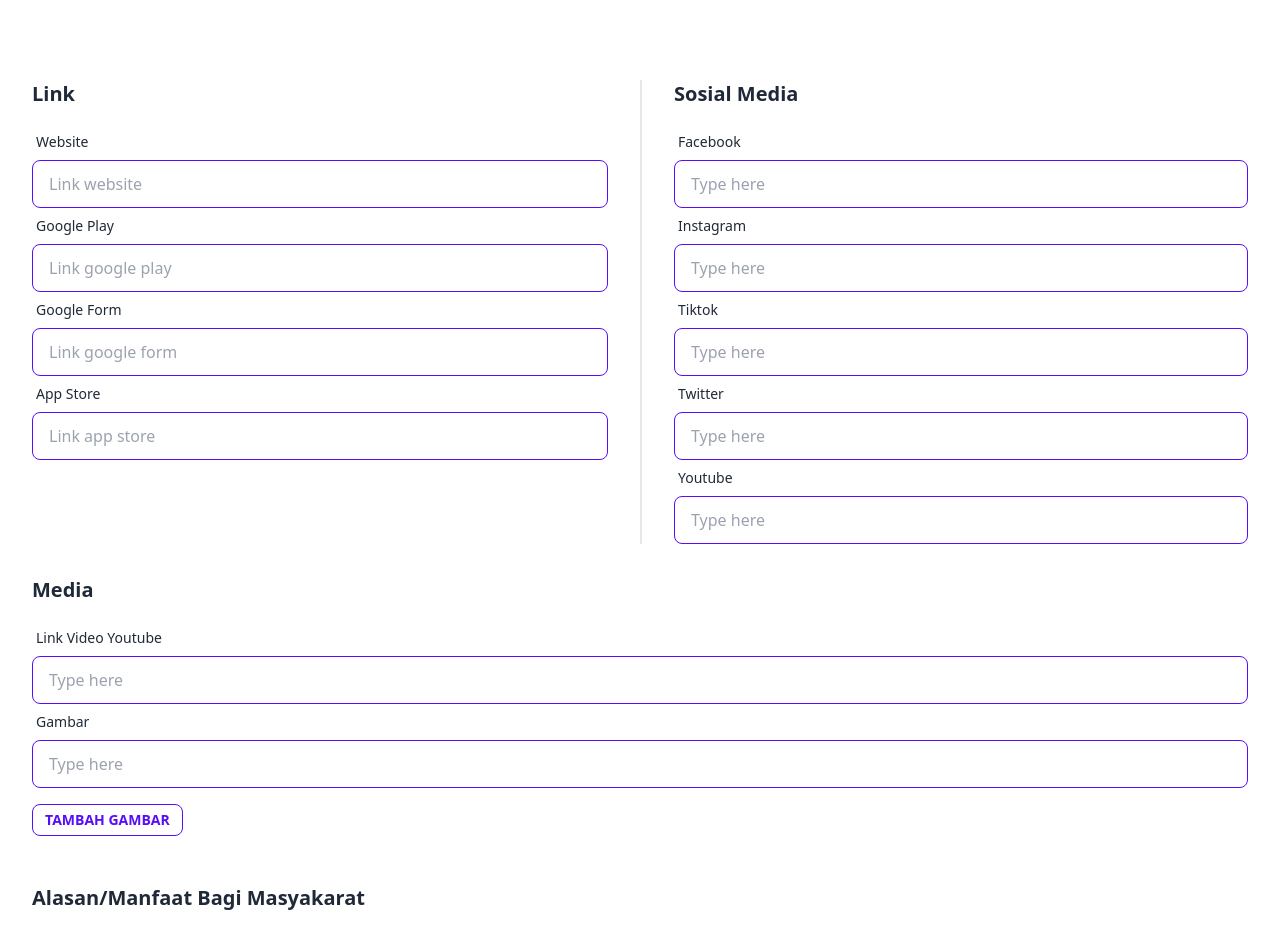
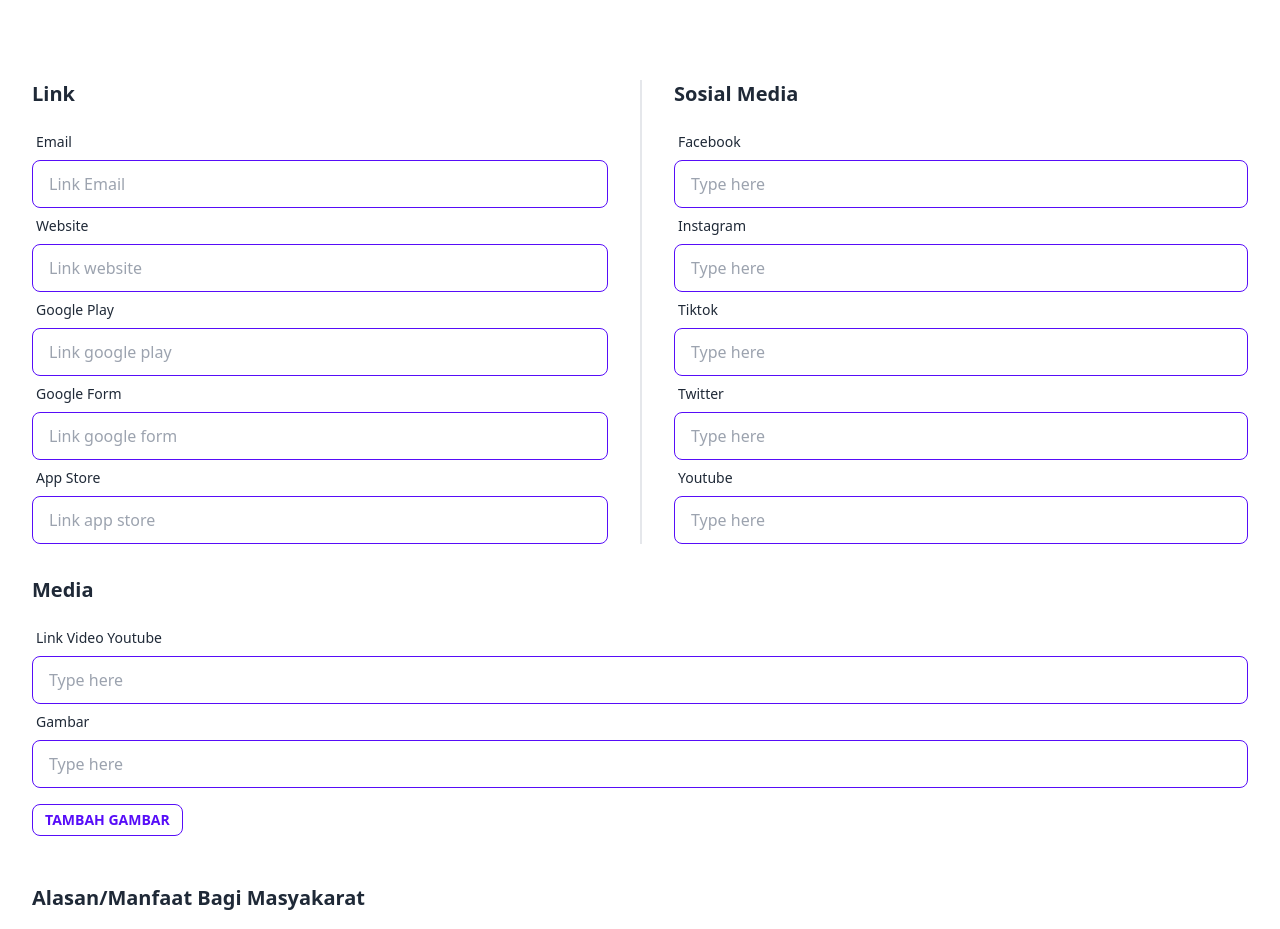
Before and after one commit to Ibwedagama/portal-jabarprov-public-service-form, a Nuxt app: page / in a window 1280 px wide. Shown: the part 1220-2149 px from the top of the page. Built offline with nearby package versions, Linux system fonts and the light colour scheme.

Commit message:
feat: add email field

```diff
--- a/pages/index.vue
+++ b/pages/index.vue
@@ -154,6 +154,12 @@
             </h2>
 
             <div>
+              <BaseInputText
+                v-model="form.general_information.email"
+                label="Email"
+                type="email"
+                placeholder="Link Email"
+              />
               <BaseInputText
                 v-model="form.general_information.link.website"
                 label="Website"
@@ -628,6 +634,7 @@ export default {
           unit: "",
           phone: [],
           logo: "",
+          email: "",
           operational_hours: [
             { start: null, end: null },
             { start: null, end: null },
```
